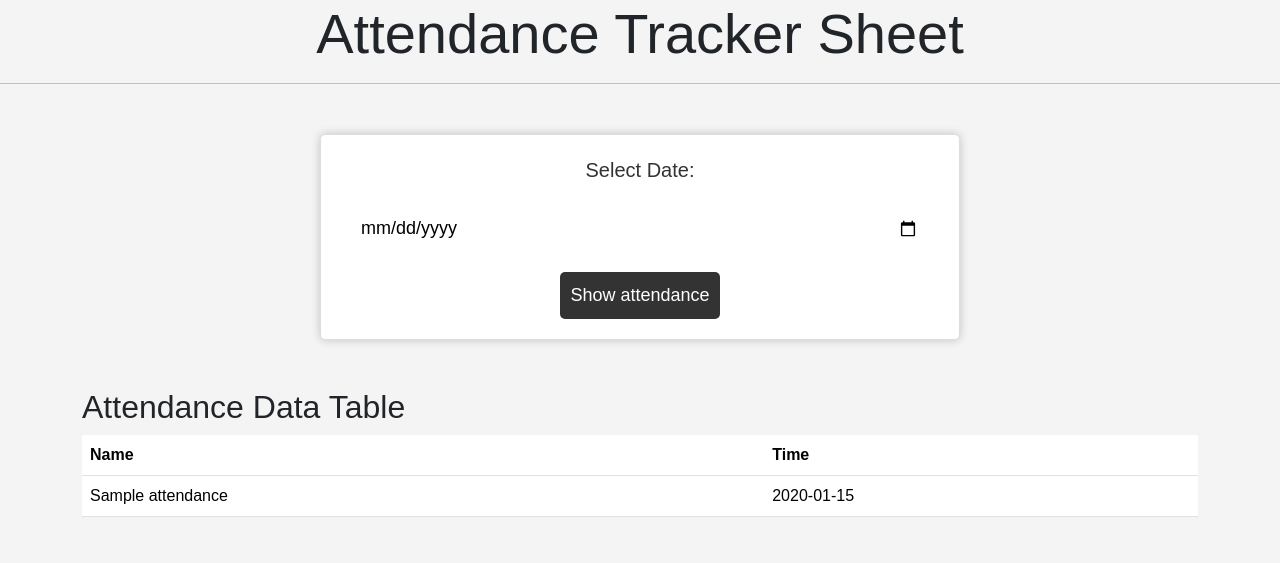
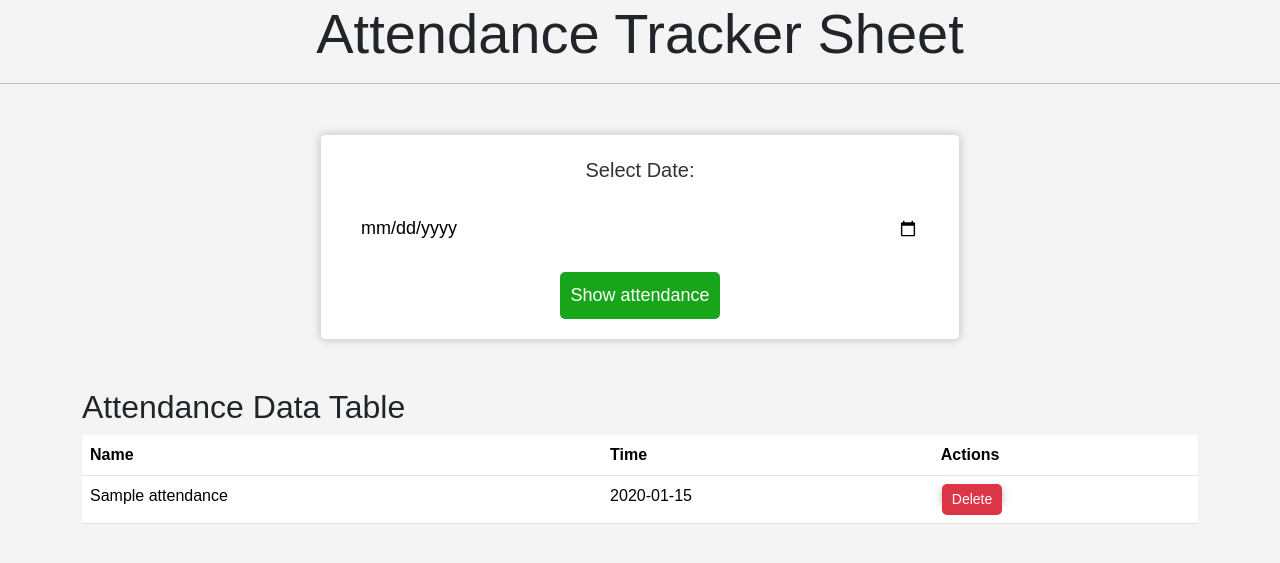
Before and after one commit to Blashes007/Smart-Attendance-using-Face-Recognition, a Flask app: template Face-Recognition-Based-Attendance-System-main/templates/index.html in a window 1280 px wide. Shown: the top 563 px of the page. Run offline with Flask 3, Linux system fonts and the light colour scheme; the template is opened without the code that fills it: most values are stand-ins (such as "Sample title", 1, 10 or a date in 2020).

Commit message:
Update index.html

```diff
--- a/Face-Recognition-Based-Attendance-System-main/templates/index.html
+++ b/Face-Recognition-Based-Attendance-System-main/templates/index.html
@@ -41,7 +41,7 @@
                 margin-bottom: 20px;
             }
             button[type="submit"] {
-                background-color: #333;
+                background-color: #19A519;
                 color: #fff;
                 border: none;
                 padding: 10px;
@@ -52,6 +52,36 @@
             button[type="submit"]:hover {
                 background-color: #555;
             }
+            /* CSS for the delete button */
+            button[type="submit"].btn-danger {
+                background-color: #dc3545;
+                color: #fff;
+                border: none;
+                padding: 5px 10px;
+                border-radius: 5px;
+                cursor: pointer;
+                font-size: 14px;
+            }
+
+            /* Hover effect */
+            button[type="submit"].btn-danger:hover {
+                background-color: #c82333;
+            }
+
+            .form-container{
+
+                display: inline;
+                flex-direction: column;
+
+                padding: 0px;
+                border-radius: 5px;
+
+
+
+            }
+
+
+
         </style>
     </head>
     <body>
@@ -79,6 +109,7 @@
                 <tr>
                     <th scope="col">Name</th>
                     <th scope="col">Time</th>
+                    <th scope="col">Actions</th>
                 </tr>
             </thead>
             <tbody>
@@ -86,6 +117,14 @@
                 <tr>
                     <td>{{ name }}</td>
                     <td>{{ time }}</td>
+                    <td>
+                        <form action="/delete" method="POST" class="container mt-5 form-container">
+                            <input type="hidden" name="selected_date" value="{{ selected_date }}">
+                            <input type="hidden" name="name" value="{{ name }}">
+                            <input type="hidden" name="time" value="{{ time }}">
+                            <button type="submit" class="btn btn-danger btn-sm">Delete</button>
+                        </form>
+                    </td>
                 </tr>
                 {% endfor %}
             </tbody>
```
